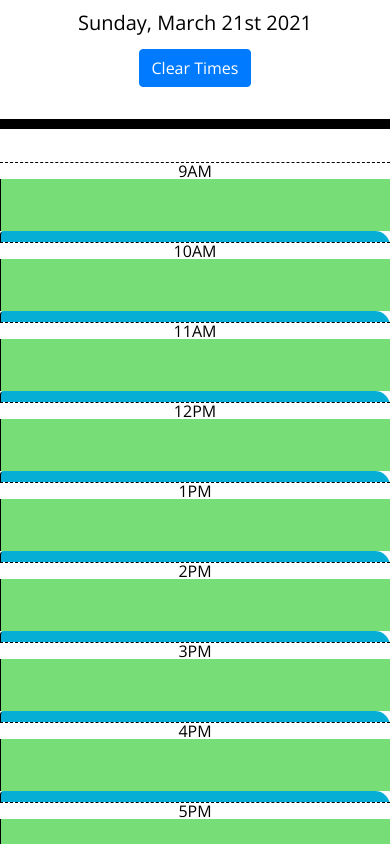
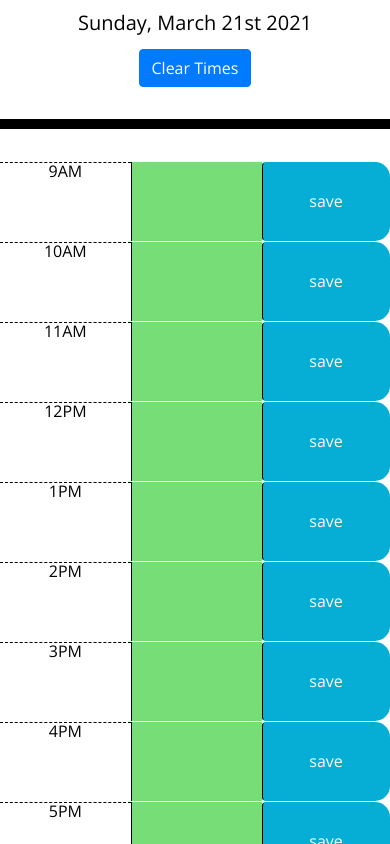
Before and after one commit to BraxB/schedule, a plain HTML site: page index.html in a window 390 px wide. Shown: the part 256-1100 px from the top of the page. Drawn offline with nearby package versions, Linux system fonts and the light colour scheme.

Commit message:
edited styling so it works better on mobile

```diff
--- a/Assets/style.css
+++ b/Assets/style.css
@@ -1,10 +1,10 @@
 body {
-  font-family: 'Open Sans', sans-serif;
+  font-family: "Open Sans", sans-serif;
   font-size: 16px;
   line-height: 1;
 }
 
-textarea{
+textarea {
   background: transparent;
   border: none;
   resize: none;
@@ -21,11 +21,11 @@ textarea{
   border-bottom: 10px solid black;
 }
 
-.description{
+.description {
   white-space: pre-wrap;
 }
 
-.time-block{
+.time-block {
   text-align: center;
   border-radius: 15px;
 }
@@ -33,7 +33,7 @@ textarea{
 .row {
   white-space: pre-wrap;
   height: 80px;
-  border-top: 1px solid white;;
+  border-top: 1px solid white;
 }
 
 .hour {
@@ -61,11 +61,16 @@ textarea{
   border-left: 1px solid black;
   border-top-right-radius: 15px;
   border-bottom-right-radius: 15px;
-  background-color: #06AED5;
+  background-color: #06aed5;
   color: white;
 }
 
 .saveBtn i:hover {
   font-size: 20px;
-  transition: all .3s ease-in-out;
+  transition: all 0.3s ease-in-out;
 }
+
+.row {
+  display: flex;
+  flex-wrap: nowrap;
+}
--- a/index.html
+++ b/index.html
@@ -31,49 +31,49 @@
     </header>
     <div class="container">
       <div class="row time-block">
-        <div class="col-md-1 hour">9AM</div>
-        <textarea id="9" class="col-md-10 description"></textarea>
-        <button id="save" class="col-md-1 btn saveBtn">save</button>
+        <div class="col-xs-1 col-md-1 hour">9AM</div>
+        <textarea id="9" class="col-xs-10 col-md-10 description"></textarea>
+        <button id="save" class="col-xs-1 col-md-1 btn saveBtn">save</button>
       </div>
       <div class="row time-block">
-        <div class="col-md-1 hour">10AM</div>
-        <textarea id="10" class="col-md-10 description"></textarea>
-        <button id="save" class="col-md-1 btn saveBtn">save</button>
+        <div class="col-xs-1 col-md-1 hour">10AM</div>
+        <textarea id="10" class="col-xs-10 col-md-10 description"></textarea>
+        <button id="save" class="col-xs-1 col-md-1 btn saveBtn">save</button>
       </div>
       <div class="row time-block">
-        <div class="col-md-1 hour">11AM</div>
-        <textarea id="11" class="col-md-10 description"></textarea>
-        <button id="save" class="col-md-1 btn saveBtn">save</button>
+        <div class="col-xs-1 col-md-1 hour">11AM</div>
+        <textarea id="11" class="col-xs-10 col-md-10 description"></textarea>
+        <button id="save" class="col-xs-1 btn col-md-1 saveBtn">save</button>
       </div>
       <div class="row time-block">
-        <div class="col-md-1 hour">12PM</div>
-        <textarea id="12" class="col-md-10 description"></textarea>
-        <button id="save" class="col-md-1 btn saveBtn">save</button>
+        <div class="col-xs-1 col-md-1 hour">12PM</div>
+        <textarea id="12" class="col-xs-10 col-md-10 description"></textarea>
+        <button id="save" class="col-xs-1 btn col-md-1 saveBtn">save</button>
       </div>
       <div class="row time-block">
-        <div class="col-md-1 hour">1PM</div>
-        <textarea id="13" class="col-md-10 description"></textarea>
-        <button id="save" class="col-md-1 btn saveBtn">save</button>
+        <div class="col-xs-1 col-md-1 hour">1PM</div>
+        <textarea id="13" class="col-xs-10 col-md-10 description"></textarea>
+        <button id="save" class="col-xs-1 btn col-md-1 saveBtn">save</button>
       </div>
       <div class="row time-block">
-        <div class="col-md-1 hour">2PM</div>
-        <textarea id="14" class="col-md-10 description"></textarea>
-        <button id="save" class="col-md-1 btn saveBtn">save</button>
+        <div class="col-xs-1 col-md-1 hour">2PM</div>
+        <textarea id="14" class="col-xs-10 col-md-10 description"></textarea>
+        <button id="save" class="col-xs-1 btn col-md-1 saveBtn">save</button>
       </div>
       <div class="row time-block">
-        <div class="col-md-1 hour">3PM</div>
-        <textarea id="15" class="col-md-10 description"></textarea>
-        <button id="save" class="col-md-1 btn saveBtn">save</button>
+        <div class="col-xs-1 col-md-1 hour">3PM</div>
+        <textarea id="15" class="col-xs-10 col-md-10 description"></textarea>
+        <button id="save" class="col-xs-1 col-md-1 btn saveBtn">save</button>
       </div>
       <div class="row time-block">
-        <div class="col-md-1 hour">4PM</div>
-        <textarea id="16" class="col-md-10 description"></textarea>
-        <button id="save" class="col-md-1 btn saveBtn">save</button>
+        <div class="col-xs-1 col-md-1 hour">4PM</div>
+        <textarea id="16" class="col-xs-10 col-md-10 description"></textarea>
+        <button id="save" class="col-xs-1 col-md-1 btn saveBtn">save</button>
       </div>
       <div class="row time-block">
-        <div class="col-md-1 hour">5PM</div>
-        <textarea id="17" class="col-md-10 description"></textarea>
-        <button id="save" class="col-md-1 btn saveBtn">save</button>
+        <div class="col-xs-1 col-md-1 hour">5PM</div>
+        <textarea id="17" class="col-xs-10 col-md-10 description"></textarea>
+        <button id="save" class="col-xs-1 col-md-1 btn saveBtn">save</button>
       </div>
     </div>
 
```
